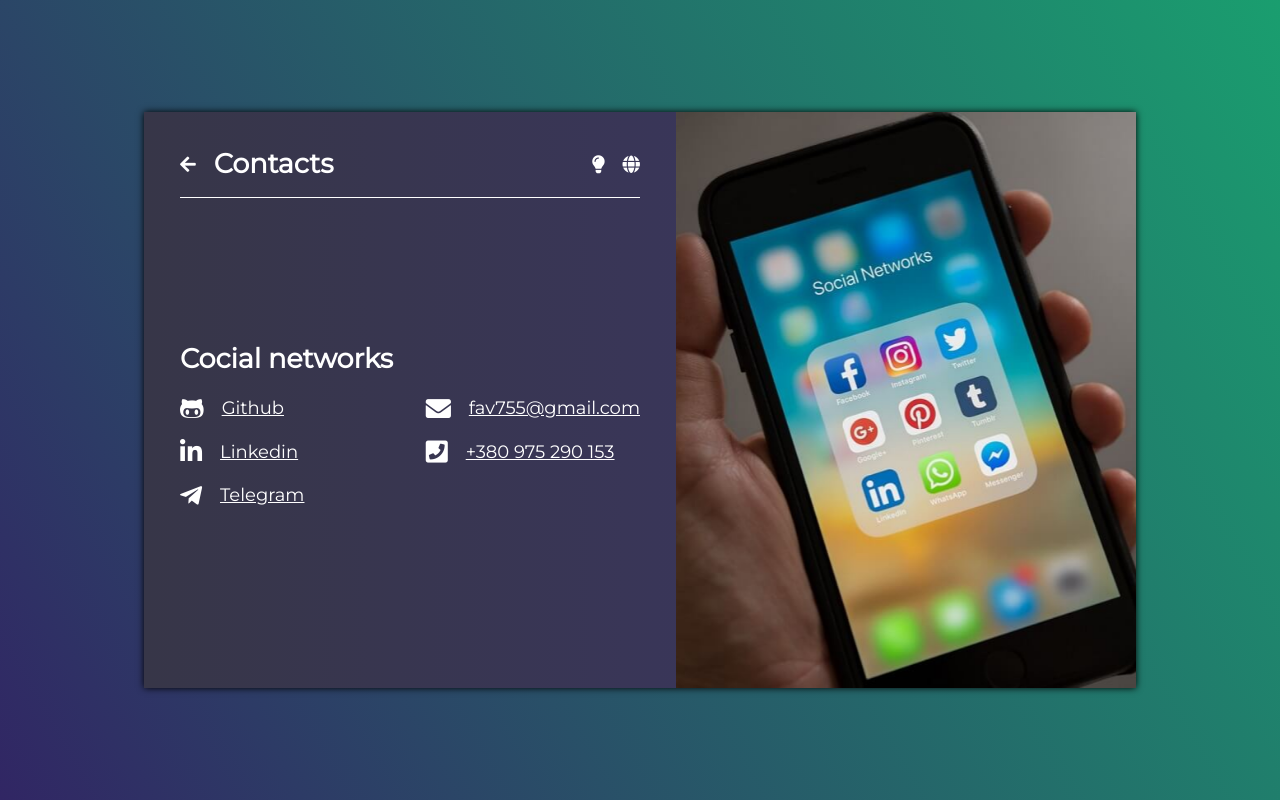
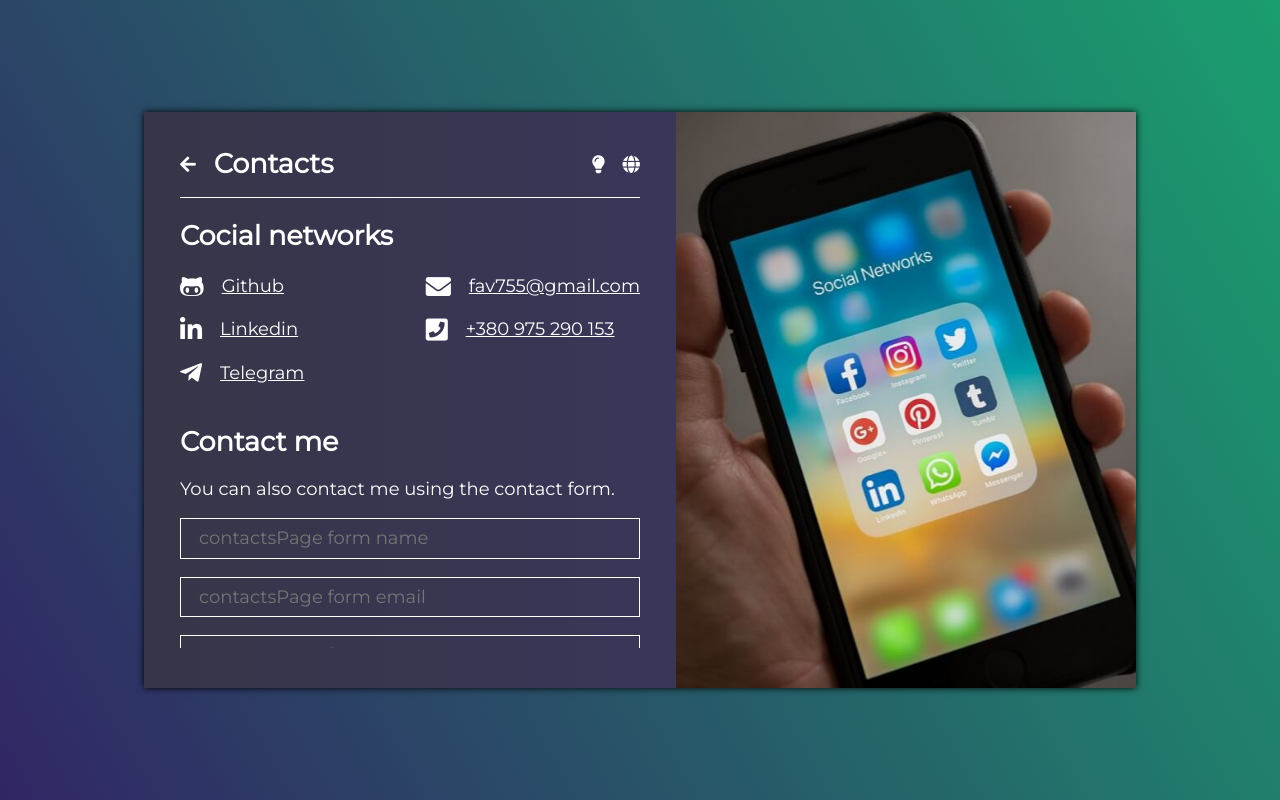
Before and after one commit to fav757/personal_website, a React (Create React App) app: page /#contacts in a window 1280 px wide. Built offline with nearby package versions, Linux system fonts and the light colour scheme.

Commit message:
add contact form

```diff
--- /dev/null
+++ b/src/components/Pages/ContactForm.js
@@ -0,0 +1,106 @@
+import React, { useState } from 'react';
+import styled from 'styled-components';
+
+const FormStyled = styled.form`
+  & button {
+    padding: 0.5rem 4rem;
+    color: inherit;
+    background: ${props => props.theme.mode === 'dark' ? '#12111f' : '#9e9e9e'};
+    border: none;
+    border-radius: 1rem;
+  }
+
+  & i {
+    margin-right: 1rem;
+  }
+
+  & > div.buttonContainer, & > div.responseContainer {
+    text-align: center;
+  }
+
+  & > input,
+  & > textarea {
+    width: 100%;
+    padding: 0.5rem 1rem;
+    margin-bottom: 1rem;
+    background: inherit;
+    color: inherit;
+    border: ${(props) =>
+      props.theme.mode === 'dark' ? '1px solid white' : '1px solid black'};
+
+    &:focus {
+      outline: none;
+    }
+  }
+`;
+
+function ContactForm() {
+  const [responseStatus, setResponseStatus] = useState('waiting');
+  const formData = { accessKey: '0e0cfb67-b5bb-4d8a-acfb-a53a4a963f34' };
+
+  const handleChange = (event) =>
+    (formData[event.target.name] = event.target.value);
+  const handleSubmit = async (event) => {
+    event.preventDefault();
+
+    try {
+      const res = await fetch('https://api.staticforms.xyz/submit', {
+        method: 'POST',
+        body: JSON.stringify(formData),
+        headers: { 'Content-Type': 'application/json' },
+      });
+
+      const json = await res.json();
+      if (json.success) {
+        setResponseStatus(true);
+      } else {
+        setResponseStatus(false);
+      }
+    } catch (e) {
+      console.log('An error occurred', e);
+      setResponseStatus(false);
+    }
+  };
+
+  return (
+    <FormStyled onSubmit={handleSubmit}>
+      <input
+        onChange={handleChange}
+        name='name'
+        placeholder='contactsPage form name'
+        required
+      />
+      <input
+        onChange={handleChange}
+        name='email'
+        type='email'
+        placeholder='contactsPage form email'
+        required
+      />
+      <textarea
+        onChange={handleChange}
+        name='message'
+        style={{ resize: 'none' }}
+        placeholder='contactsPage form message'
+        rows='10'
+        required
+      />
+      {responseStatus === 'waiting' ? (
+        <div className='buttonContainer'>
+          <button name='sendButton'>Send</button>
+        </div>
+      ) : (
+        <div className='responseContainer'>
+          <i className={responseStatus ? 'fas fa-check' : 'fas fa-times'}></i>
+          <span>
+            {responseStatus
+              ? 'contactsPage form response ok'
+              : 'contactsPage form response fail'}
+          </span>
+        </div>
+      )}
+    </FormStyled>
+  );
+}
+
+export default ContactForm;
--- a/src/components/Pages/ContactsPage.js
+++ b/src/components/Pages/ContactsPage.js
@@ -1,6 +1,7 @@
 import React from 'react';
 import styled from 'styled-components';
 import basicPageStyle from './PageBasicStyle';
+import ContactForm from './ContactForm';
 
 const ContactsPageStyled = styled(basicPageStyle)``;
 
@@ -75,6 +76,9 @@ function ContactsPage() {
     <ContactsPageStyled>
       <h2>Cocial networks</h2>
       <SocialsLinks />
+      <h2>Contact me</h2>
+      <p>You can also contact me using the contact form.</p>
+      <ContactForm />
     </ContactsPageStyled>
   );
 }
```
